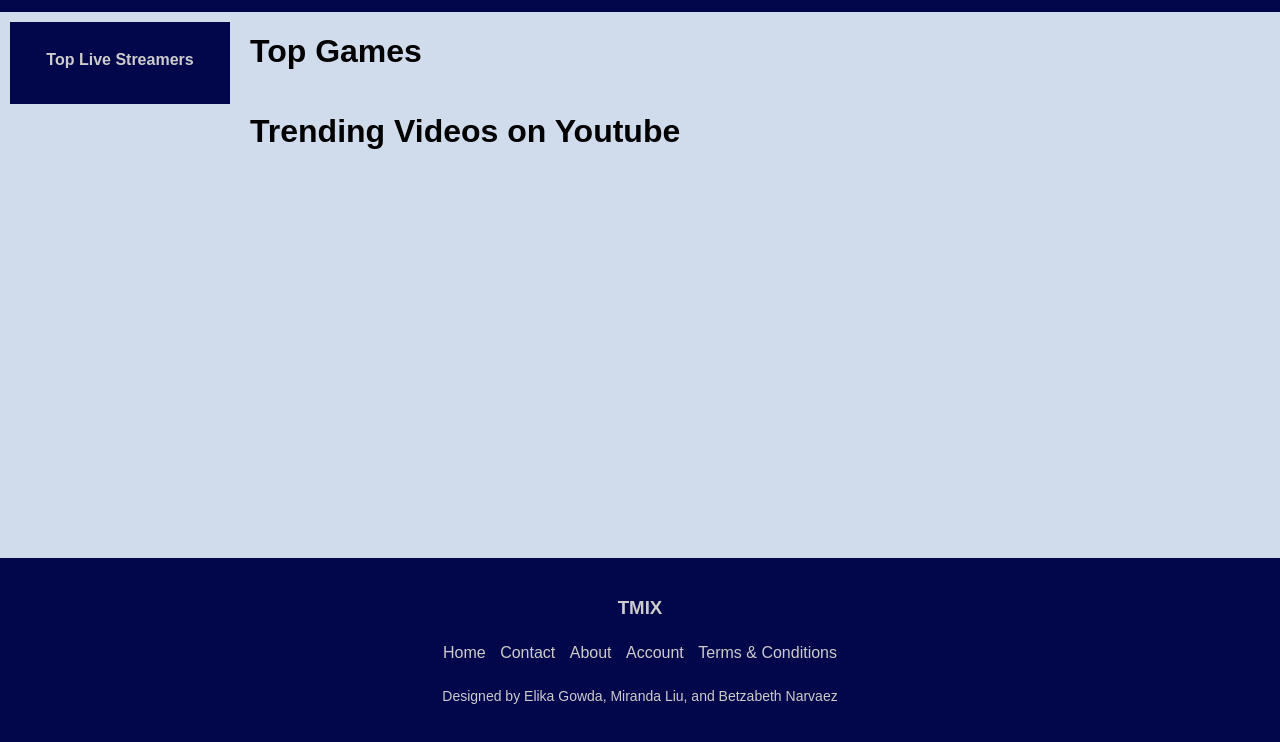
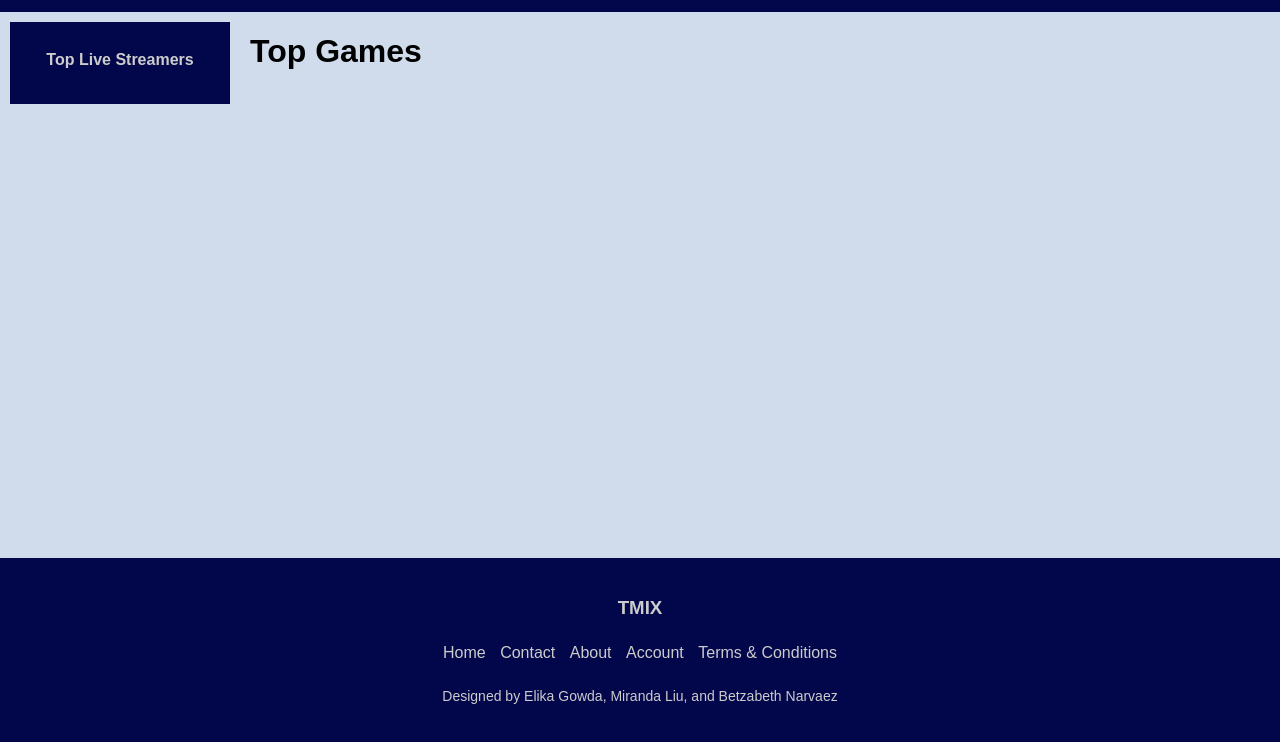
Before and after one commit to BetzabethN/TMIX, a website: page client/public/index.html in a window 1280 px wide. Shown: the part 58-800 px from the top of the page. Drawn offline with nearby package versions, Linux system fonts and the light colour scheme; no server answers.

Commit message:
Update index.html
update

```diff
--- a/client/public/index.html
+++ b/client/public/index.html
@@ -55,11 +55,11 @@
                 </div>
 
                 <!-- Trending videos for YOUTUBE -->
-                <div class ="output2">
+               <!--<div class ="output2">
                     <h1>Trending Videos on Youtube</h1>
 
                     <div id="trending"></div>
-                </div>
+                </div>-->
             </div>
 
 
```
